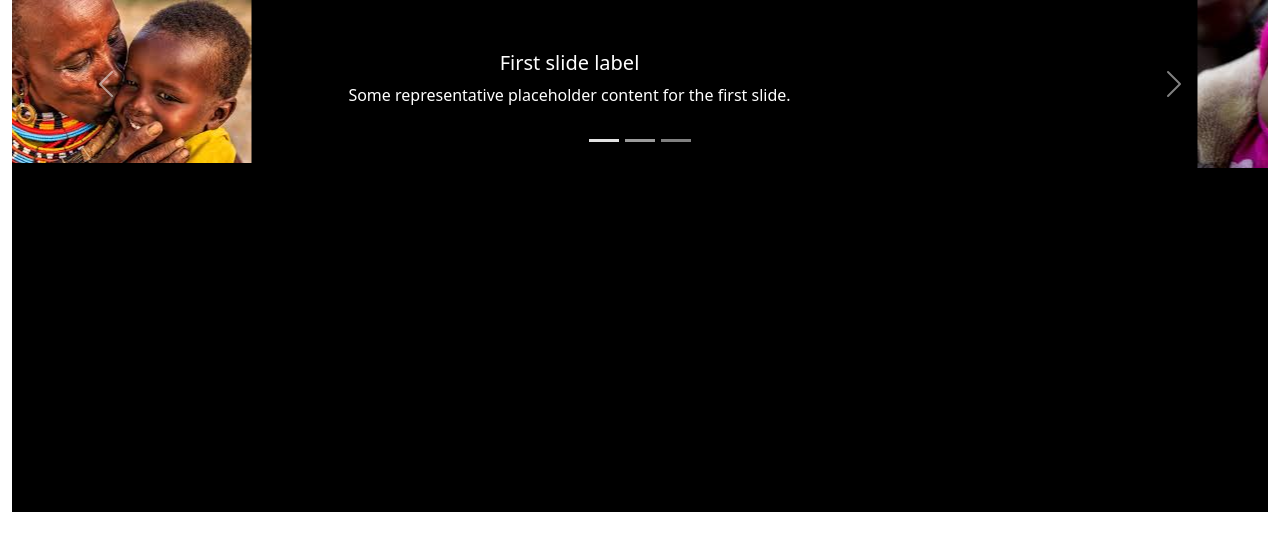
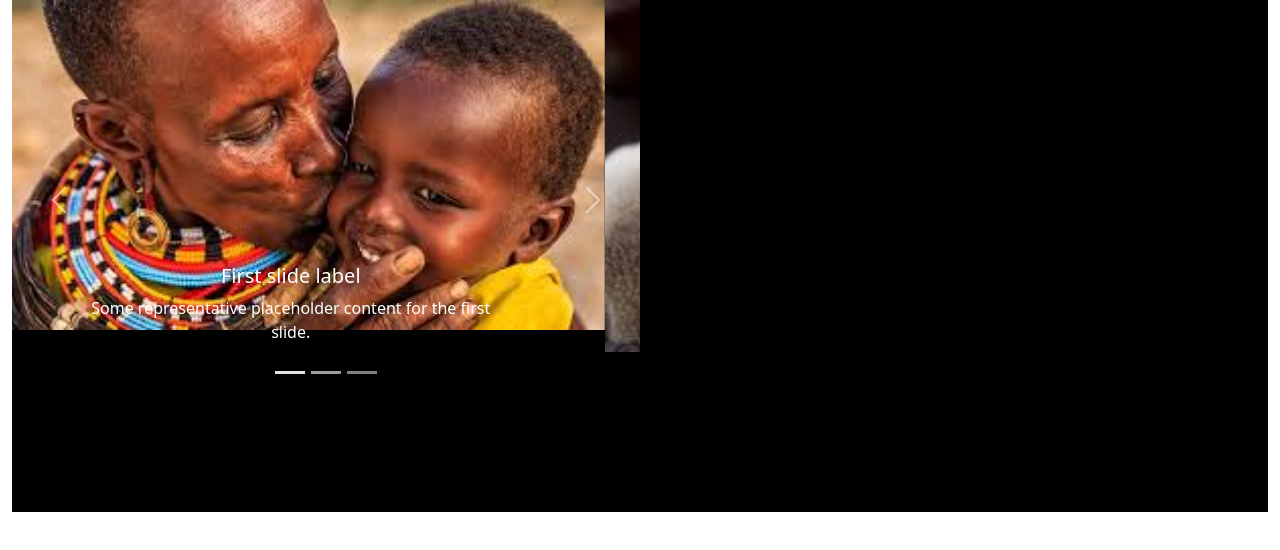
Before and after one commit to Joseph-Wairimu/akan-names, a plain HTML site: page index.html in a window 1280 px wide. Drawn offline with nearby package versions, Linux system fonts and the light colour scheme.

Commit message:
styling the first section

```diff
--- a/css/index.css
+++ b/css/index.css
@@ -1,4 +1,13 @@
-
 .section-1{
     height: 32rem;
-background-color: black;}
+    background-color: black;
+
+}
+.section{
+
+width: 50%;}
+
+.carousel-item{
+    height: 25rem;
+
+}
--- a/index.html
+++ b/index.html
@@ -10,7 +10,8 @@
     <title>Document</title>
 </head>
 <body class="container-fluid">
-<div class="section-1">
+    <div class="section-1">
+<div class="section">
     <div id="carouselExampleCaptions" class="carousel slide" data-bs-ride="carousel">
         <div class="carousel-indicators">
           <button type="button" data-bs-target="#carouselExampleCaptions" data-bs-slide-to="0" class="active" aria-current="true" aria-label="Slide 1"></button>
@@ -19,21 +20,21 @@
         </div>
         <div class="carousel-inner">
           <div class="carousel-item active">
-            <img src="assets/akan.jpeg" class="d-block w-50%" alt="...">
+            <img src="assets/akan.jpeg" class="d-block w-100" alt="...">
             <div class="carousel-caption d-none d-md-block">
               <h5>First slide label</h5>
               <p>Some representative placeholder content for the first slide.</p>
             </div>
           </div>
           <div class="carousel-item">
-            <img src="assets/akann.jpeg" class="d-block w-50%" alt="...">
+            <img src="assets/akann.jpeg" class="d-block w-100" alt="...">
             <div class="carousel-caption d-none d-md-block">
               <h5>Second slide label</h5>
               <p>Some representative placeholder content for the second slide.</p>
             </div>
           </div>
           <div class="carousel-item">
-            <img src="assets/akanss.jpeg" class="d-block w-50%" alt="...">
+            <img src="assets/akanss.jpeg" class="d-block w-100 " alt="...">
             <div class="carousel-caption d-none d-md-block">
               <h5>Third slide label</h5>
               <p>Some representative placeholder content for the third slide.</p>
@@ -50,6 +51,7 @@
         </button>
       </div>
 </div>
+    </div>
 
 
 
```
